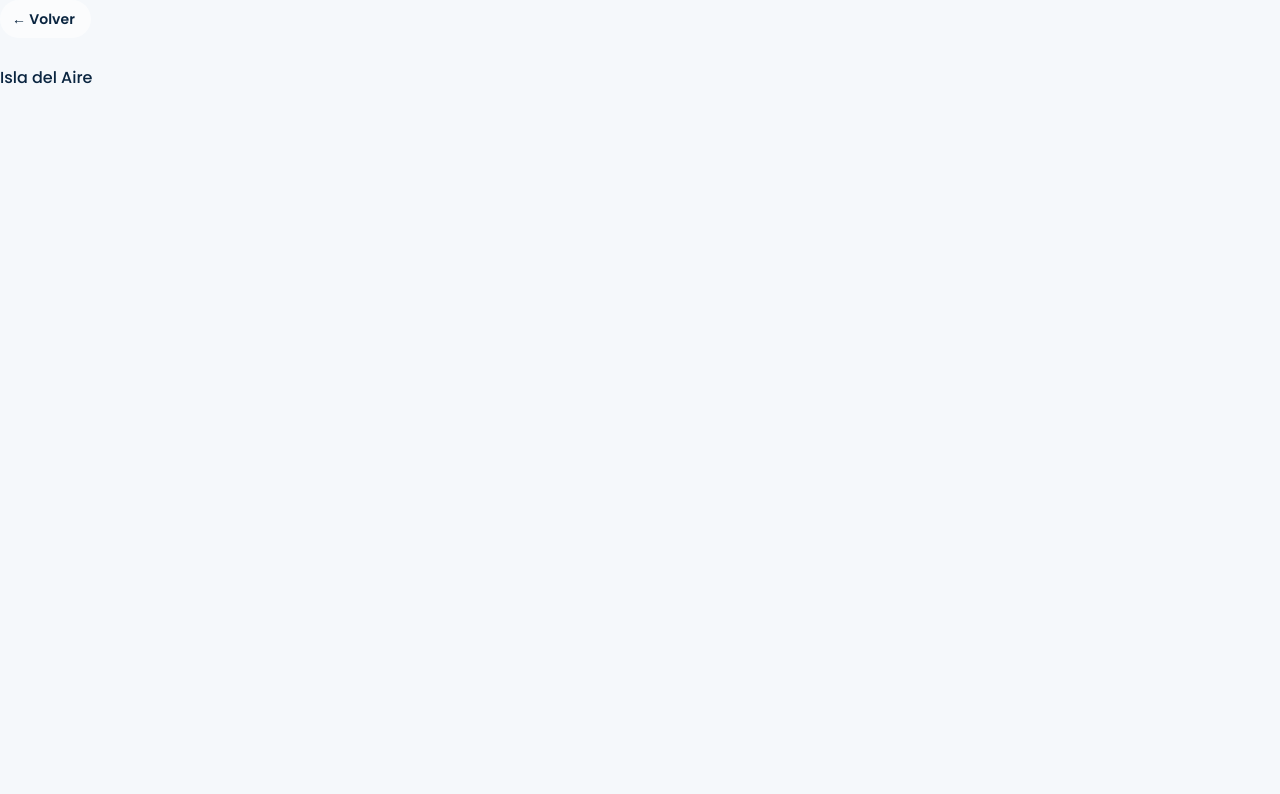
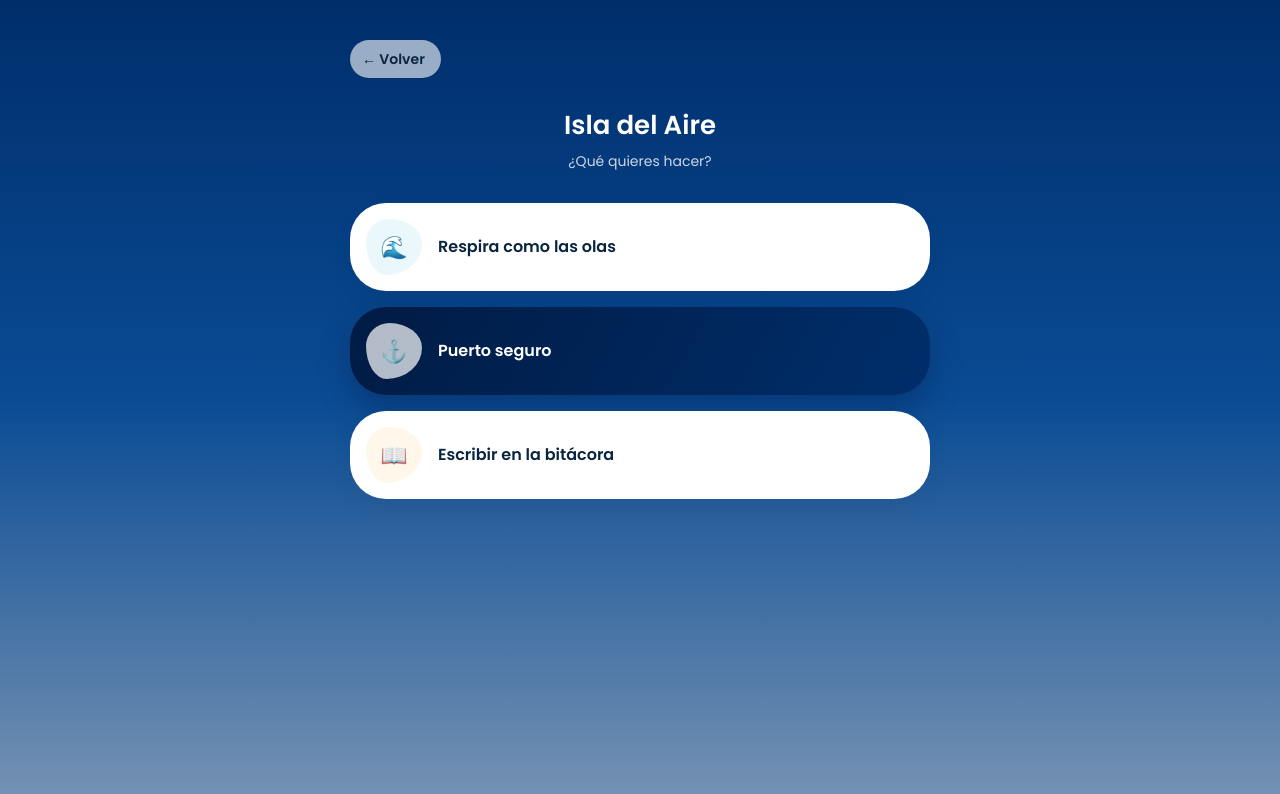
Before and after one commit to JuanRueda08-ucc/ancla-calma, a React (Vite) app in the folder calma-app/: page /islas/aire in a window 1280 px wide. Shown: the top 794 px of the page. Built offline with nearby package versions, Linux system fonts and the light colour scheme; a web font is replaced by a local one.

Commit message:
feat: implement IslaAireMenu screen (Isla del Aire submenu)

```diff
--- a/calma-app/src/screens/IslaAireMenu.jsx
+++ b/calma-app/src/screens/IslaAireMenu.jsx
@@ -1,10 +1,88 @@
+import { useNavigate } from 'react-router-dom'
+import { motion } from 'framer-motion'
 import BackButton from '../components/BackButton'
+import { riseIn } from '../animations/transitions'
+
+const BLOB_RADIUS = '42% 58% 63% 37% / 41% 44% 56% 59%'
+
+const OPCIONES = [
+  {
+    to: '/islas/aire/respiracion',
+    emoji: '🌊',
+    title: 'Respira como las olas',
+    variant: 'light',
+    background: 'bg-white',
+    shadow: 'shadow-[0_10px_24px_rgba(0,0,0,0.05)]',
+    blobBg: 'bg-aire-glow',
+  },
+  {
+    to: '/islas/aire/puerto-seguro',
+    emoji: '⚓',
+    title: 'Puerto seguro',
+    variant: 'dark',
+    background: 'bg-[linear-gradient(120deg,#001B44,#002E6B)]',
+    shadow: 'shadow-[0_14px_30px_rgba(0,27,68,0.35)]',
+    blobBg: 'bg-white/[0.7]',
+  },
+  {
+    to: '/bitacora',
+    emoji: '📖',
+    title: 'Escribir en la bitácora',
+    variant: 'light',
+    background: 'bg-white',
+    shadow: 'shadow-[0_10px_24px_rgba(0,0,0,0.05)]',
+    blobBg: 'bg-faro-bg',
+  },
+]
+
+function OpcionCard({ to, emoji, title, variant, background, shadow, blobBg, delay }) {
+  const navigate = useNavigate()
+  const isDark = variant === 'dark'
+
+  const activate = () => navigate(to)
+
+  return (
+    <motion.div
+      {...riseIn(delay)}
+      role="button"
+      tabIndex={0}
+      onClick={activate}
+      onKeyDown={(e) => {
+        if (e.key === 'Enter' || e.key === ' ') {
+          e.preventDefault()
+          activate()
+        }
+      }}
+      whileHover={{ y: -2, transition: { duration: 0.15 } }}
+      whileTap={{ y: -2, transition: { duration: 0.15 } }}
+      className={`mb-4 flex w-full cursor-pointer items-center gap-4 rounded-xl p-4 ${background} ${shadow}`}
+    >
+      <div
+        className={`flex h-14 w-14 flex-shrink-0 items-center justify-center text-[22px] ${blobBg}`}
+        style={{ borderRadius: BLOB_RADIUS }}
+      >
+        {emoji}
+      </div>
+      <h3 className={`text-base font-semibold ${isDark ? 'text-white' : 'text-ink'}`}>{title}</h3>
+    </motion.div>
+  )
+}
 
 export default function IslaAireMenu() {
   return (
-    <div>
-      <BackButton to="/islas" />
-      <h1>Isla del Aire</h1>
+    <div className="min-h-screen bg-gradient-to-b from-aire-1 via-aire-2 to-[#7592B3]">
+      <div className="mx-auto max-w-[620px] px-5 pb-20 pt-10">
+        <BackButton to="/islas" />
+
+        <motion.div {...riseIn(0)} className="mb-8 text-center">
+          <h1 className="mb-1.5 text-[26px] font-semibold text-white">Isla del Aire</h1>
+          <p className="text-sm text-white/80">¿Qué quieres hacer?</p>
+        </motion.div>
+
+        {OPCIONES.map((opcion, index) => (
+          <OpcionCard key={opcion.to} {...opcion} delay={0.08 * (index + 1)} />
+        ))}
+      </div>
     </div>
   )
 }
```
